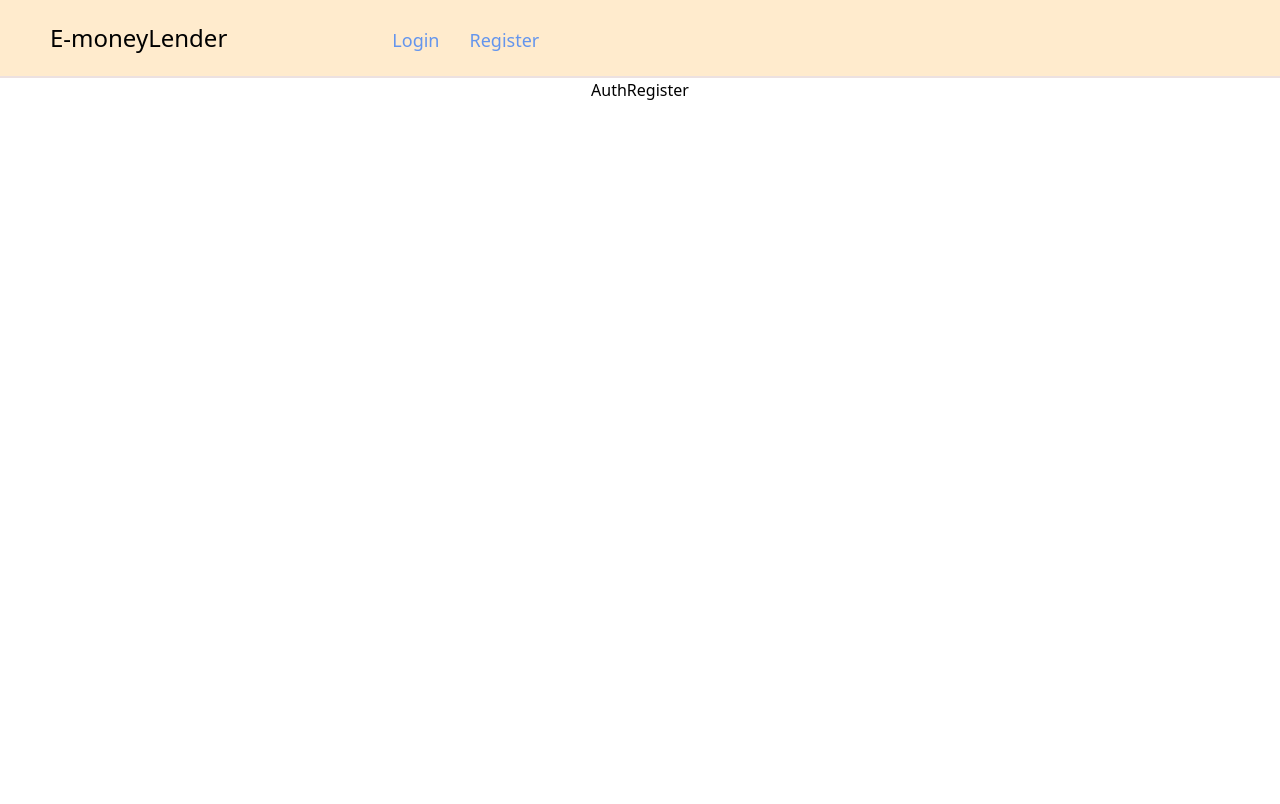
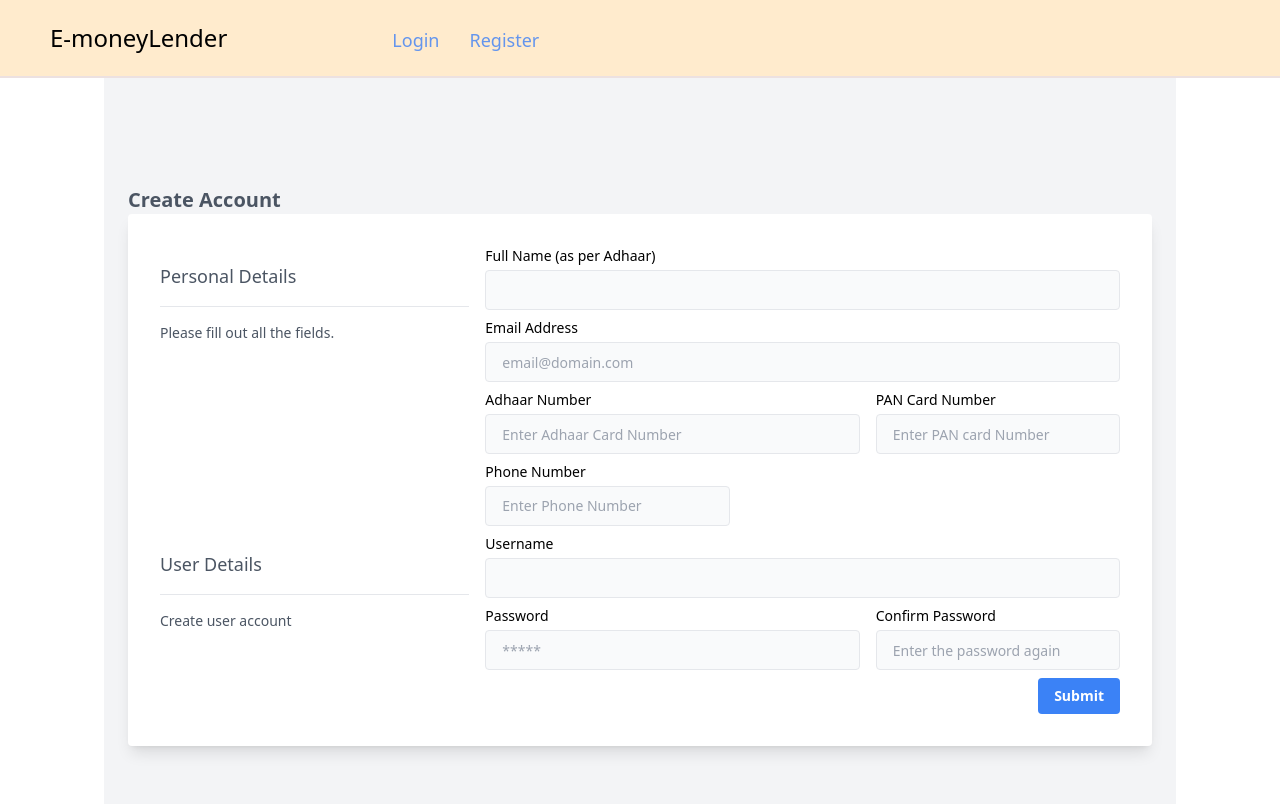
Before and after one commit to sushantsharma08/E-MoneyLender, a React (Vite) app in the folder Client/E-moneylender/: page /auth_register in a window 1280 px wide. Shown: the top 804 px of the page. Built offline with nearby package versions, Linux system fonts and the light colour scheme.

Commit message:
ui for auth

```diff
--- a/Client/E-moneylender/src/page/AuthRegister.jsx
+++ b/Client/E-moneylender/src/page/AuthRegister.jsx
@@ -1,8 +1,128 @@
-import React from 'react'
+import React, { useState } from 'react';
+import toast, { Toaster } from 'react-hot-toast';
+import axios from 'axios';
+
 
 const AuthRegister = () => {
+  const [name, setName] = useState("");
+  const [email, setMail] = useState("");
+  const [phone, setPhone] = useState(0)
+  const [adhaar, setAdhaar] = useState(0);
+  const [panId, setPan] = useState(0);
+  const [username, setUserName] = useState("");
+  const [password, setPassword] = useState("");
+  const [confirmPassword, setConfirmPassword] = useState("");
+
+  const CreateUser = () => {
+    event.preventDefault();
+    if (password == confirmPassword && password!=="") {
+      try {
+        const Response = axios.post("https://e-money-lender-back.vercel.app/auth/register", {
+          name,
+          email,
+          phone,
+          adhaar,
+          panId,
+          username,
+          password,
+        })
+        console.log(Response);
+      } catch (error) {
+        toast.error(error.message)
+      }
+    } else {
+      toast.error('Passwords dont match')
+    }
+  }
+
   return (
-    <div>AuthRegister</div>
+
+
+    <div className="min-h-screen p-6 bg-gray-100 flex items-center justify-center">
+      <div className="container max-w-screen-lg mx-auto">
+        <div>
+          <h2 className="font-semibold text-xl text-gray-600">Create Account</h2>
+          <div className="bg-white rounded shadow-lg p-4 px-4 md:p-8 mb-6">
+            <div className="grid gap-4 gap-y-2 text-sm grid-cols-1 lg:grid-cols-3">
+
+
+              <div className="text-gray-600">
+                <p className="font-medium text-lg py-4">Personal Details</p>
+                <hr />
+                <p className='py-4'>Please fill out all the fields.</p>
+              </div>
+
+              <div className="lg:col-span-2">
+                <div className="grid gap-4 gap-y-2 text-sm grid-cols-1 md:grid-cols-5">
+                  <div className="md:col-span-5">
+                    <label htmlFor="full_name">Full Name </label>(as per Adhaar)
+                    <input type="text" name="full_name" id="full_name" className="h-10 border mt-1 rounded px-4 w-full bg-gray-50" onChange={(e) => setName(e.target.value)} />
+                  </div>
+
+                  <div className="md:col-span-5">
+                    <label htmlFor="email">Email Address</label>
+                    <input type="text" name="email" id="email" className="h-10 border mt-1 rounded px-4 w-full bg-gray-50" placeholder="email@domain.com" onChange={(e) => setMail(e.target.value)} />
+                  </div>
+
+                  <div className="md:col-span-3">
+                    <label htmlFor="adhaar">Adhaar Number</label>
+                    <input type="number" name="adhaar" id="adhaar" className="h-10 border mt-1 rounded px-4 w-full bg-gray-50" placeholder="Enter Adhaar Card Number" onChange={(e) => setAdhaar(e.target.value)} />
+                  </div>
+
+                  <div className="md:col-span-2">
+                    <label htmlFor="panId">PAN Card Number</label>
+                    <input type="text" name="panId" id="panId" className="h-10 border mt-1 rounded px-4 w-full bg-gray-50" placeholder="Enter PAN card Number" onChange={(e) => setPan(e.target.value)} />
+                  </div>
+
+                  <div className="md:col-span-2">
+                    <label htmlFor="phone">Phone Number</label>
+                    <div className="h-10 bg-gray-50 flex border border-gray-200 rounded items-center mt-1">
+                      <input name="phone" type='number' id="phone" placeholder="Enter Phone Number" className="px-4 appearance-none outline-none text-gray-800 w-full bg-transparent" onChange={(e) => setPhone(e.target.value)} />
+                    </div>
+                  </div>
+
+                </div>
+              </div>
+
+
+              <div className="text-gray-600">
+                <p className="font-medium text-lg py-4">User Details</p>
+                <hr />
+                <p className='py-4'>Create user account </p>
+              </div>
+
+              <div className="lg:col-span-2">
+                <div className="grid gap-4 gap-y-2 text-sm grid-cols-1 md:grid-cols-5">
+                  <div className="md:col-span-5">
+                    <label htmlFor="username">Username </label>
+                    <input type="text" name="username" id="username" className="h-10 border mt-1 rounded px-4 w-full bg-gray-50" onChange={(e) => setUserName(e.target.value)} />
+                  </div>
+
+                  <div className="md:col-span-3">
+                    <label htmlFor="password">Password</label>
+                    <input type="password" name="password" id="password" className="h-10 border mt-1 rounded px-4 w-full bg-gray-50" placeholder="*****" onChange={(e) => setPassword(e.target.value)} />
+                  </div>
+
+                  <div className="md:col-span-2">
+                    <label htmlFor="confirmPassword">Confirm Password</label>
+                    <input type="text" name="confirmPassword" id="confirmPassword" className="h-10 border mt-1 rounded px-4 w-full bg-gray-50" placeholder="Enter the password again" onChange={(e) => setConfirmPassword(e.target.value)} />
+                  </div>
+
+                  <div className="md:col-span-5 text-right">
+                    <div className="inline-flex items-end">
+                      <button className="bg-blue-500 hover:bg-blue-700 text-white font-bold py-2 px-4 rounded" onClick={CreateUser}>Submit</button>
+                    </div>
+                  </div>
+
+                </div>
+              </div>
+
+            </div>
+          </div>
+        </div>
+      </div>
+      <Toaster />
+    </div>
   )
 }
 
--- a/Client/E-moneylender/src/page/Authentication.jsx
+++ b/Client/E-moneylender/src/page/Authentication.jsx
@@ -22,9 +22,9 @@ const Authentication = () => {
                 username, password
             });
             const { token, userID } = await response.data;
-            setCookies("access_token",token);
             console.log(userID);
             if (token) {
+                setCookies("access_token",token);
                 toast.success('Successful', {
                     style: { backgroundColor: "greenyellow", fontSize: "large" }
                 });
@@ -35,7 +35,6 @@ const Authentication = () => {
             } else {
                 toast.error(response.data.message, {
                     style: { backgroundColor: "rgba(241, 170, 170,1)", fontWeight: "400" }
-
                 })
             }
         } catch (err) {
@@ -49,7 +48,7 @@ const Authentication = () => {
     return (
         <div className=' pt-20' >
             <Toaster />
-            <div className="flex border min-h-full flex-1 flex-col justify-center px-6 py-12 lg:px-8">
+            <div className="flex border flex-1 flex-col justify-center px-6 py-12 lg:px-8">
                 <div className="sm:mx-auto sm:w-full sm:max-w-sm">
                     {/* <img
             className="mx-auto h-10 w-auto"
```
